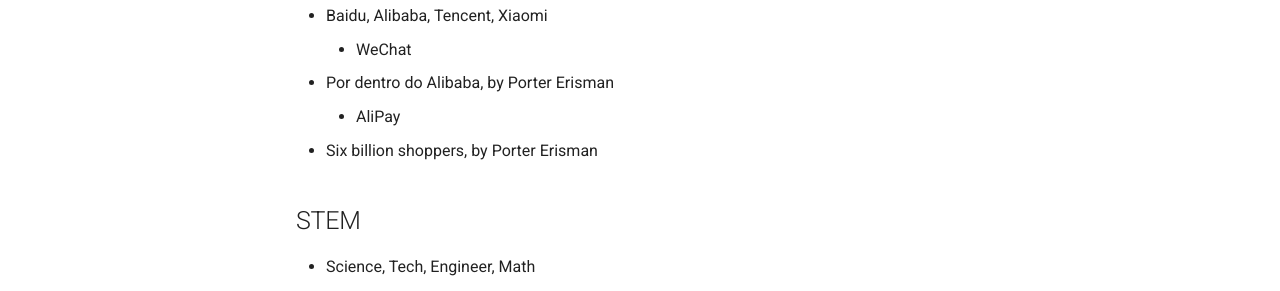
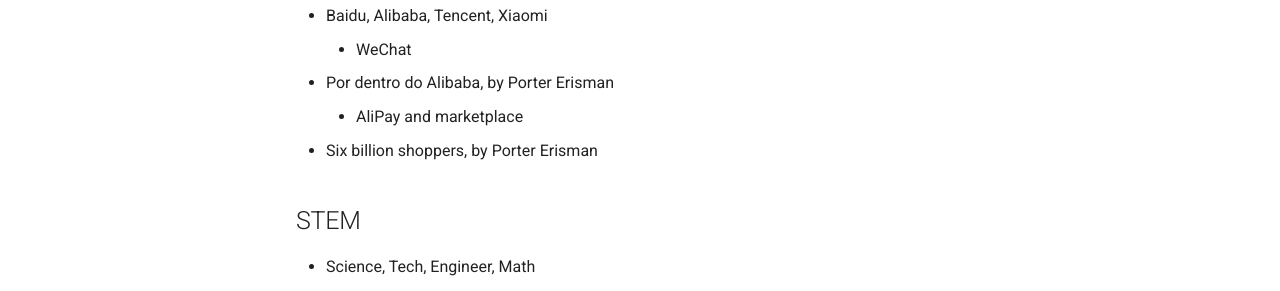
Before and after one commit to renatobrf/kindle-teca, an MkDocs documentation site: the page built from docs/china.md, in a window 1280 px wide and 1078 px high. Shown: the part 512-803 px from the top of the window. Built offline with MkDocs 1.6.1 and Material for MkDocs 9.7.7, drawn with Linux system fonts in a browser that asks for light colours.

Commit message:
Update china.md

```diff
--- a/docs/china.md
+++ b/docs/china.md
@@ -10,7 +10,7 @@
 - Baidu, Alibaba, Tencent, Xiaomi
     - WeChat
 - Por dentro do Alibaba, by Porter Erisman
-    - AliPay
+    - AliPay and marketplace
 - Six billion shoppers, by Porter Erisman
 
 ## STEM
```
